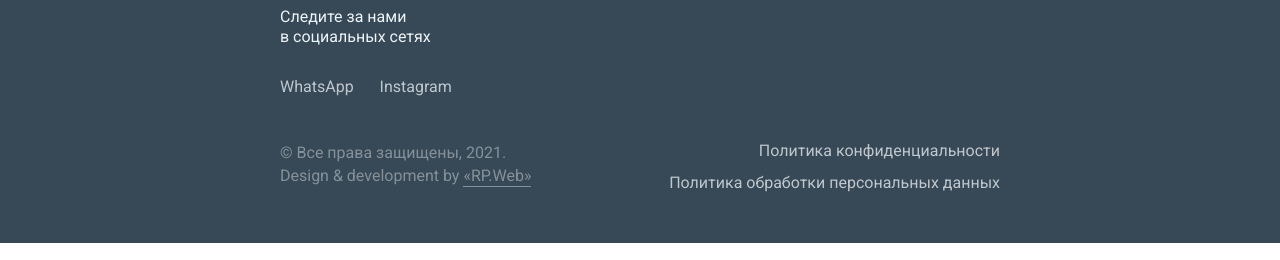
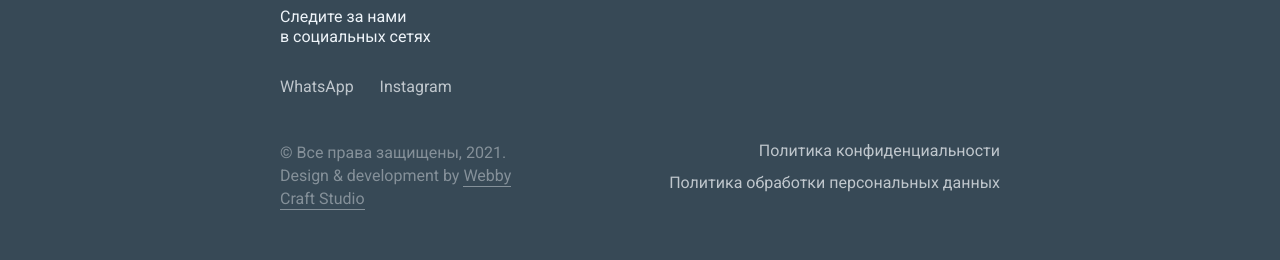
Before and after one commit to jan-web/metaphoric-cards-landing, a website: page docs/index.html in a window 1280 px wide. Shown: the part 3595-3855 px from the top of the page. Drawn offline with Linux system fonts and the light colour scheme.

Commit message:
feat: change author

```diff
--- a/docs/index.html
+++ b/docs/index.html
@@ -436,7 +436,7 @@
 			</div>
 
 			<div class="footer__bootom-wrapper">
-				<div class="footer__copyright">©&nbsp;Все&nbsp;права&nbsp;защищены,&nbsp;2021. Design &amp; development by <a href="https://rekpro.pro/" target="_blank" rel="noreferrer">«RP.Web»</a>
+				<div class="footer__copyright">©&nbsp;Все&nbsp;права&nbsp;защищены,&nbsp;2021. Design &amp; development by <a href="https://webby-craft.ru/" target="_blank" rel="noreferrer">Webby Craft Studio</a>
 				</div>
 
 				<div class="footer__therms-privacy">
```
